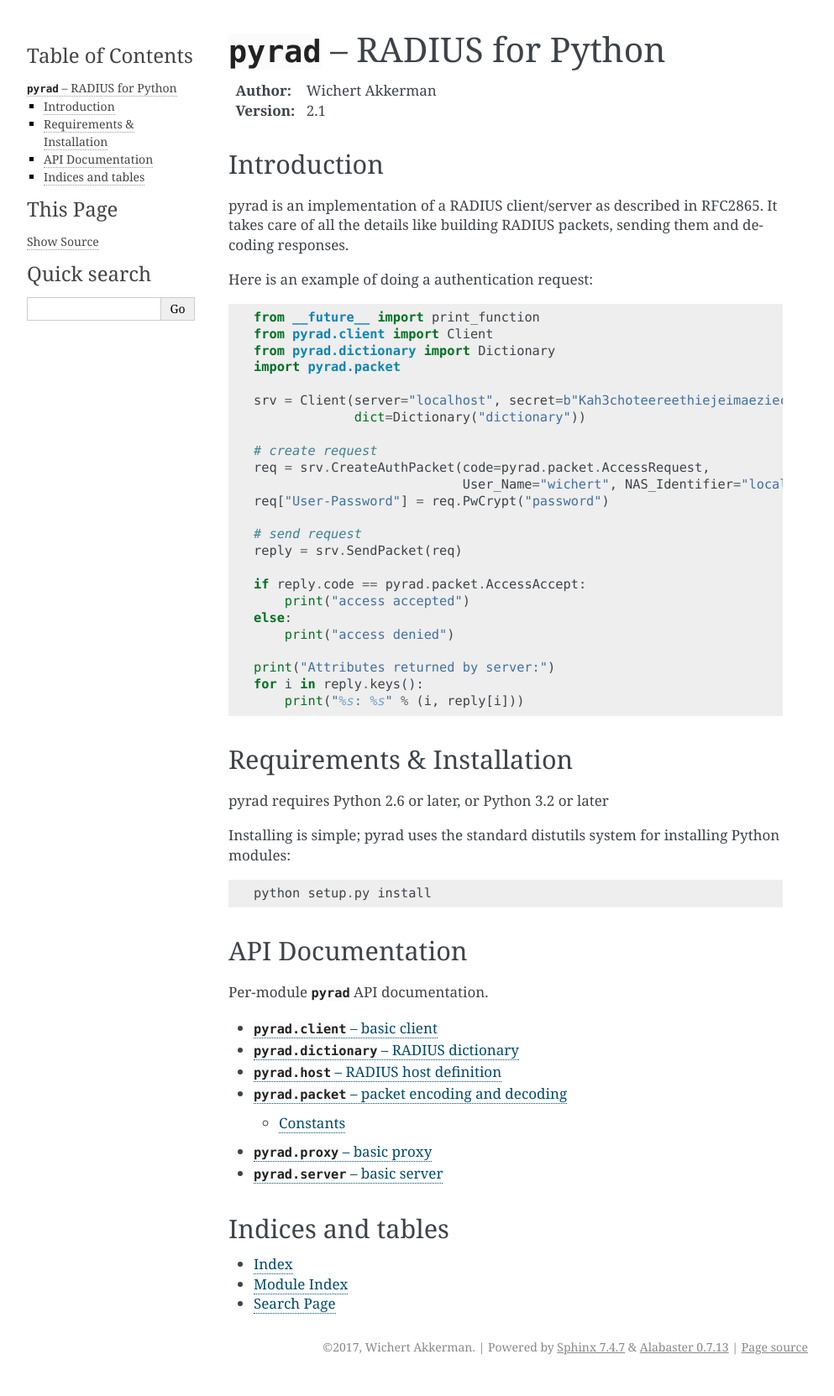
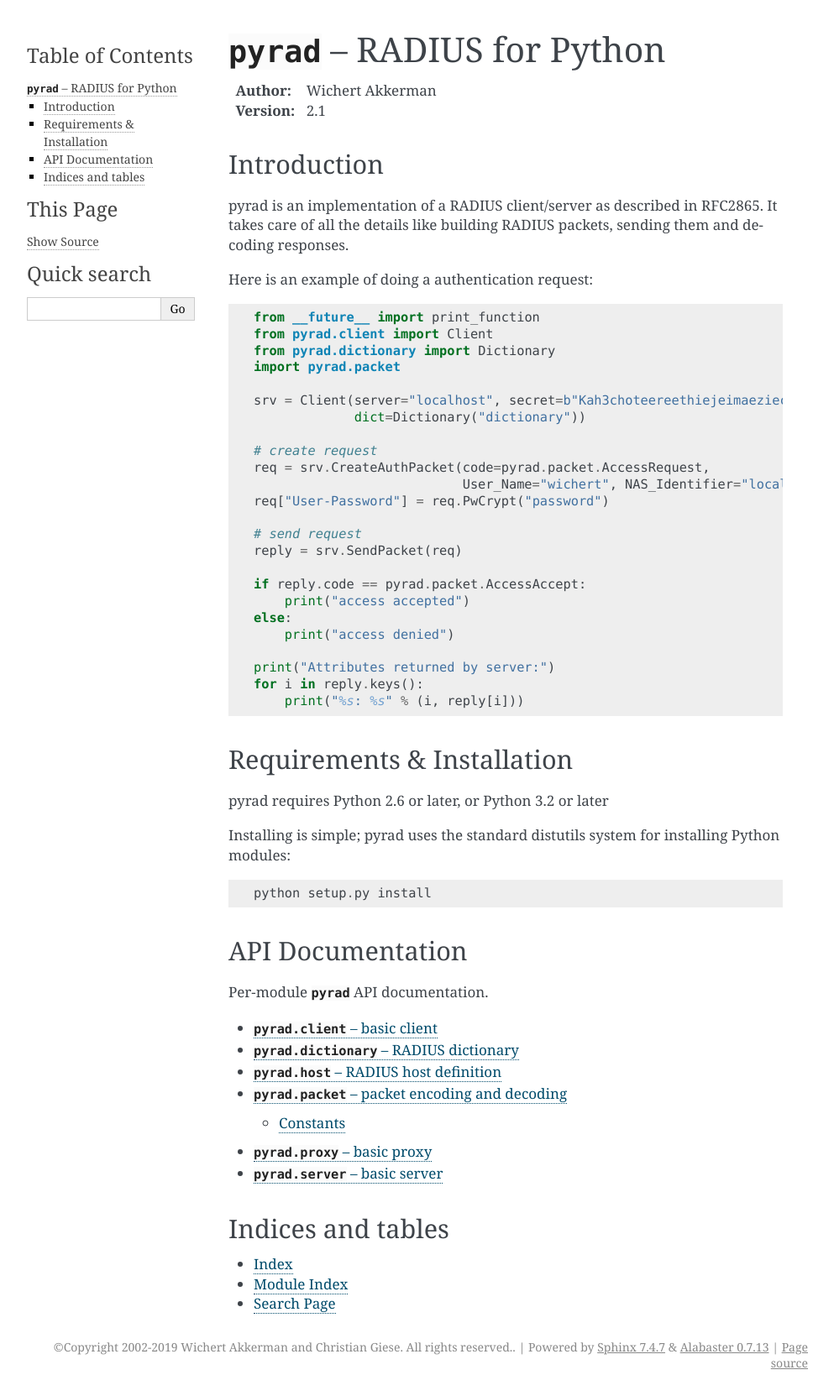
Before and after one commit to pyradius/pyrad, a Sphinx documentation site: the page built from docs/source/index.rst, in a window 1280 px wide. Shown: the whole page at 84% size, without its empty margins (148-1141 px from the left). Built offline with Sphinx 7.4.7, drawn with Linux system fonts in a browser that asks for light colours.

Commit message:
update authors and copyright

```diff
--- a/README.rst
+++ b/README.rst
@@ -58,14 +58,15 @@
 Author, Copyright, Availability
 ===============================
 
-pyrad was written by Wichert Akkerman <wichert@wiggy.net> and is maintained by Christian Giese (GIC-de).
+pyrad was written by Wichert Akkerman <wichert@wiggy.net> and is maintained by
+Christian Giese (GIC-de) and Istvan Ruzman (Istvan91).
 
 This project is licensed under a BSD license.
 
 Copyright and license information can be found in the LICENSE.txt file.
 
 The current version and documentation can be found on pypi:
-http://pypi.python.org/pypi/pyrad
+https://pypi.org/project/pyrad/
 
 Bugs and wishes can be submitted in the pyrad issue tracker on github:
 https://github.com/wichert/pyrad/issues
--- a/docs/source/conf.py
+++ b/docs/source/conf.py
@@ -49,8 +49,8 @@
 
 # General information about the project.
 project = u'pyrad'
-copyright = u'2017, Wichert Akkerman'
-author = u'Wichert Akkerman'
+copyright = u'Copyright 2002-2019 Wichert Akkerman and Christian Giese. All rights reserved.'
+author = u'Christian Giese <developer@gicnet.de>'
 
 # The version info for the project you're documenting, acts as replacement for
 # |version| and |release|, also used in various other places throughout the
--- a/pyrad/__init__.py
+++ b/pyrad/__init__.py
@@ -38,9 +38,9 @@
 
 __docformat__ = 'epytext en'
 
-__author__ = 'Wichert Akkerman <wichert@wiggy.net>'
-__url__ = 'http://www.wiggy.net/code/pyrad.xhtml'
-__copyright__ = 'Copyright 2002-2007 Wichert Akkerman'
+__author__ = 'Christian Giese <developer@gicnet.de>'
+__url__ = 'http://pyrad.readthedocs.io/en/latest/?badge=latest'
+__copyright__ = 'Copyright 2002-2019 Wichert Akkerman and Christian Giese. All rights reserved.'
 __version__ = '2.1'
 
 __all__ = ['client', 'dictionary', 'packet', 'server', 'tools', 'dictfile']
```
Also changed, not shown: LICENSE.txt.
